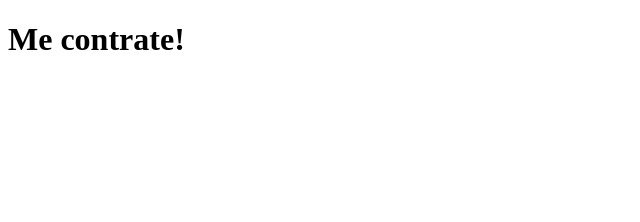
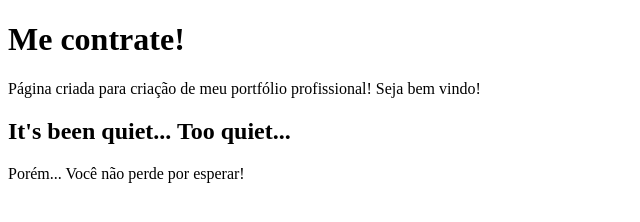
Before and after one commit to guifederico/guifederico.github.io, a plain HTML site: page index.html in a window 1280 px wide. Shown: the whole page, without its empty margins (0-640 px from the left). Drawn offline with Linux system fonts and the light colour scheme.

Commit message:
Página HTML básica para início do portfólio

```diff
--- a/index.html
+++ b/index.html
@@ -10,5 +10,11 @@
     <h1>
         Me contrate!
     </h1>
+    <p> Página criada para criação de meu portfólio profissional! Seja bem vindo!</p>
+
+    <h2>
+        It's been quiet... Too quiet...
+    </h2>
+    <p> Porém... Você não perde por esperar!</p>
 </body>
 </html>
```
